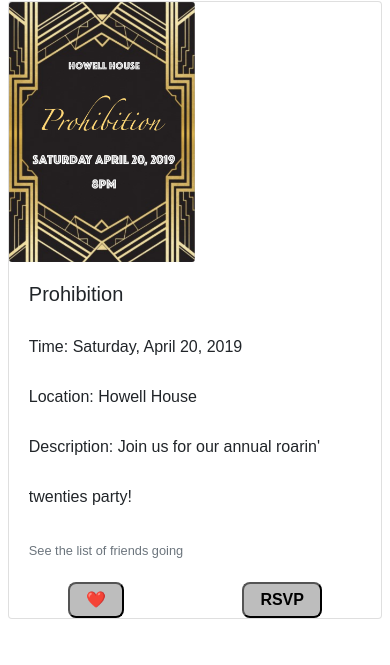
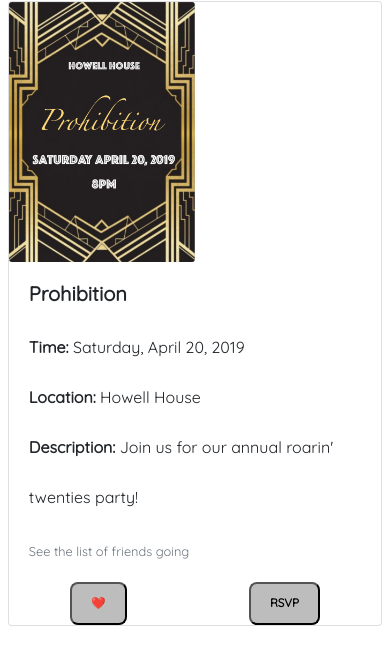
Before and after one commit to team-interweavers/event-app, a website: page app/views/event-listings.html in a window 390 px wide. Shown: the part 63-728 px from the top of the page. Drawn offline with nearby package versions, Linux system fonts and the light colour scheme; files whose address does not match are found by name.

Commit message:
update main.css

```diff
--- a/app/static/main.css
+++ b/app/static/main.css
@@ -341,3 +341,32 @@ li{
 .post-text{
   padding-left: 15px;
 }
+
+/*Make a post page and event listing page*/
+
+.flex-container{
+  display: flex;
+  justify-content: space-between;
+  margin-top: 4%;
+}
+
+.card-img{
+  width: 50%;
+}
+
+.card-info{
+  list-style-type: none;
+  font-family: 'Quicksand', sans-serif;
+  padding-left: 0;
+}
+
+.event-list-container{
+  padding: 2%;
+
+}
+
+.col-md-2{
+  display:flex;
+  align-items: center;
+  justify-content: space-around;
+}
--- a/app/views/event-listings.html
+++ b/app/views/event-listings.html
@@ -9,7 +9,7 @@
   <!-- Bootstrap CSS -->
   <link rel="stylesheet" href="https://stackpath.bootstrapcdn.com/bootstrap/4.3.1/css/bootstrap.min.css" integrity="sha384-ggOyR0iXCbMQv3Xipma34MD+dH/1fQ784/j6cY/iJTQUOhcWr7x9JvoRxT2MZw1T" crossorigin="anonymous">
 
-  <link rel="stylesheet" href="/styles.css">
+  <link href="https://fonts.googleapis.com/css?family=Quicksand" rel="stylesheet">
   <link rel="stylesheet" href="/main.css">
   <title></title>
 </head>
@@ -25,20 +25,20 @@
         </div>
         <div class="col-md-6">
           <div class="card-body">
-            <h5 class="card-title">Prohibition</h5>
+            <h5 class="card-title"><strong>Prohibition</strong></h5>
             <p class="card-text">
-              <ul>
-                <li>Time: Saturday, April 20, 2019</li>
-                <li>Location: Howell House</li>
-                <li>Description: Join us for our annual roarin' twenties party!</li>
+              <ul class="card-info">
+                <li><strong>Time:</strong> Saturday, April 20, 2019</li>
+                <li><strong>Location:</strong> Howell House</li>
+                <li><strong>Description:</strong> Join us for our annual roarin' twenties party!</li>
               </ul>
             </p>
             <p class="card-text"><small class="text-muted">See the list of friends going</small></p>
           </div>
         </div>
         <div class="col-md-2">
-          <button type="button" class="button">❤️</button>
-          <button type="button" class="button">RSVP</button>
+          <button type="button" class="post-btn">❤️</button>
+          <button type="button" class="post-btn"><strong>RSVP</strong></button>
 
         </div>
 
```
Also changed, not shown: app/views/make-post.html (+2 -1 lines).
